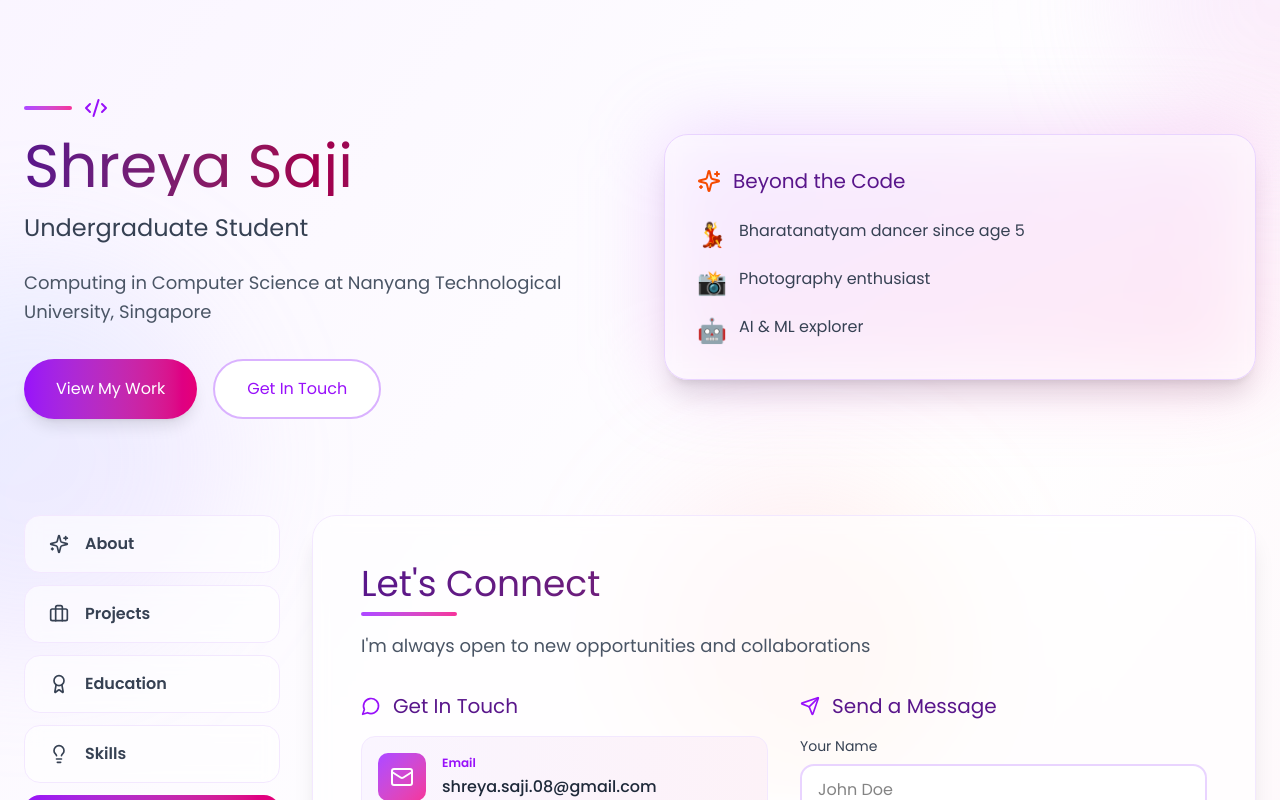
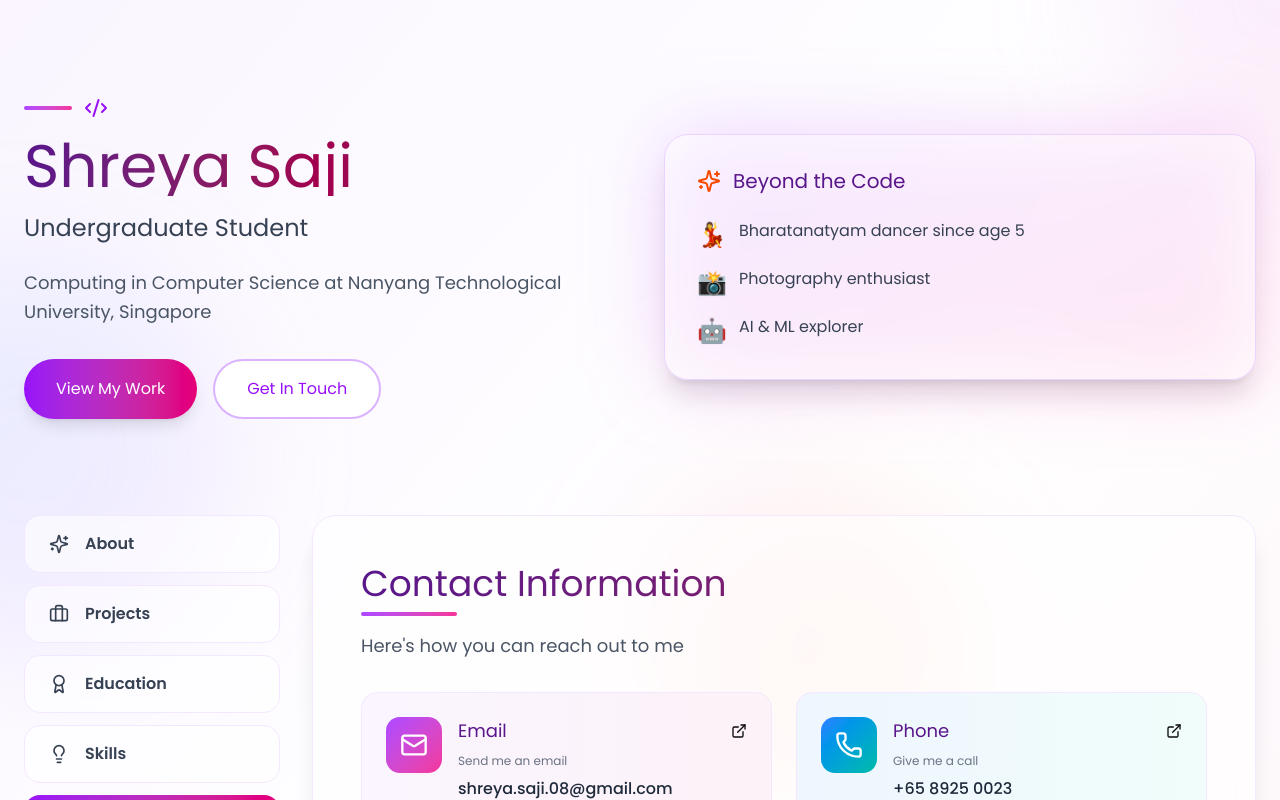
Before and after one commit to shreyasaji/MyPortfolio, a React (Vite) app: page / in a window 1280 px wide. Both pictures are taken after a click on the button "Get In Touch". Shown: the top 800 px of the page. Built offline with nearby package versions, Linux system fonts and the light colour scheme.

Commit message:
Save work before pulling remote

```diff
--- a/src/components/ContactSection.tsx
+++ b/src/components/ContactSection.tsx
@@ -1,28 +1,8 @@
 import { motion } from 'motion/react';
-import { Mail, Linkedin, Github, MapPin, Send, Phone, MessageCircle } from 'lucide-react';
-import { useState } from 'react';
+import { Mail, Linkedin, Github, MapPin, Phone, ExternalLink } from 'lucide-react';
 
 export function ContactSection() {
-  const [formData, setFormData] = useState({
-    name: '',
-    email: '',
-    message: '',
-  });
-
-  const [isSubmitting, setIsSubmitting] = useState(false);
-
-  const handleSubmit = (e: React.FormEvent) => {
-    e.preventDefault();
-    setIsSubmitting(true);
-
-    setTimeout(() => {
-      alert('Thank you for your message! I will get back to you soon.');
-      setFormData({ name: '', email: '', message: '' });
-      setIsSubmitting(false);
-    }, 1000);
-  };
-
-  const contactMethods = [
+  const contactInfo = [
     {
       icon: Mail,
       label: 'Email',
@@ -30,6 +10,7 @@ export function ContactSection() {
       link: 'mailto:shreya.saji.08@gmail.com',
       color: 'from-purple-500 to-pink-500',
       bgColor: 'from-purple-50 to-pink-50',
+      description: 'Send me an email',
     },
     {
       icon: Phone,
@@ -38,6 +19,7 @@ export function ContactSection() {
       link: 'tel:+6589250023',
       color: 'from-blue-500 to-teal-500',
       bgColor: 'from-blue-50 to-teal-50',
+      description: 'Give me a call',
     },
     {
       icon: MapPin,
@@ -46,22 +28,25 @@ export function ContactSection() {
       link: null,
       color: 'from-orange-500 to-pink-500',
       bgColor: 'from-orange-50 to-pink-50',
+      description: 'Based in Singapore',
     },
     {
       icon: Linkedin,
       label: 'LinkedIn',
-      value: 'Connect with me',
+      value: 'Connect with me on LinkedIn',
       link: 'https://www.linkedin.com/in/shreya-s-2032b8221/',
       color: 'from-blue-600 to-blue-700',
       bgColor: 'from-blue-50 to-blue-100',
+      description: 'Professional network',
     },
     {
       icon: Github,
       label: 'GitHub',
       value: 'View my repositories',
-      link: 'https://github.com/shreyasaji/personal_projects',
+      link: 'https://github.com/shreyasaji',
       color: 'from-gray-700 to-gray-900',
       bgColor: 'from-gray-50 to-gray-100',
+      description: 'Check out my code',
     },
   ];
 
@@ -74,163 +59,80 @@ export function ContactSection() {
       >
         <div className="mb-8">
           <h2 className="text-4xl mb-2 bg-gradient-to-r from-purple-900 to-pink-800 bg-clip-text text-transparent">
-            Let's Connect
+            Contact Information
           </h2>
           <div className="w-24 h-1 bg-gradient-to-r from-purple-500 to-pink-500 rounded-full mb-4" />
           <p className="text-gray-600 text-lg">
-            I'm always open to new opportunities and collaborations
+            Here's how you can reach out to me
           </p>
         </div>
 
-        <div className="grid lg:grid-cols-2 gap-8 mb-12">
-          {/* Contact Methods */}
-          <div className="space-y-4">
-            <div className="flex items-center gap-3 mb-4">
-              <MessageCircle className="w-5 h-5 text-purple-600" />
-              <h3 className="text-xl text-purple-900">Get In Touch</h3>
-            </div>
-
-            {contactMethods.map((method, index) => (
+        <div className="grid md:grid-cols-2 gap-6 mb-8">
+          {contactInfo.map((info, index) => (
             <motion.div
               key={index}
-                initial={{ opacity: 0, x: -20 }}
-                animate={{ opacity: 1, x: 0 }}
+              initial={{ opacity: 0, y: 20 }}
+              animate={{ opacity: 1, y: 0 }}
               transition={{ duration: 0.4, delay: index * 0.1 }}
               className="relative group"
             >
-                <div className={`absolute inset-0 bg-gradient-to-r ${method.color} rounded-xl blur opacity-0 group-hover:opacity-20 transition-opacity`} />
-                <div className={`relative bg-gradient-to-r ${method.bgColor} rounded-xl border border-purple-100 p-4 group-hover:border-purple-200 transition-all`}>
-                  <div className="flex items-center gap-4">
-                    <div className={`w-12 h-12 bg-gradient-to-br ${method.color} rounded-lg flex items-center justify-center flex-shrink-0`}>
-                      <method.icon className="w-6 h-6 text-white" />
+              <div className={`absolute inset-0 bg-gradient-to-r ${info.color} rounded-2xl blur opacity-0 group-hover:opacity-20 transition-opacity`} />
+              <div className={`relative bg-gradient-to-r ${info.bgColor} rounded-2xl border border-purple-100 p-6 group-hover:border-purple-200 transition-all h-full`}>
+                <div className="flex items-start gap-4">
+                  <div className={`w-14 h-14 bg-gradient-to-br ${info.color} rounded-xl flex items-center justify-center flex-shrink-0`}>
+                    <info.icon className="w-7 h-7 text-white" />
                   </div>
                   <div className="flex-1 min-w-0">
-                      <p className="text-xs text-purple-600 font-semibold mb-1">{method.label}</p>
-                      {method.link ? (
+                    <div className="flex items-center justify-between mb-2">
+                      <h3 className="text-lg text-purple-900">{info.label}</h3>
+                      {info.link && (
+                        <ExternalLink className="w-4 h-4 text-purple-400" />
+                      )}
+                    </div>
+                    <p className="text-xs text-gray-500 mb-2">{info.description}</p>
+                    {info.link ? (
                       <a
-                          href={method.link}
-                          className="text-gray-800 hover:text-purple-600 transition-colors font-medium truncate block"
+                        href={info.link}
+                        target="_blank"
+                        rel="noopener noreferrer"
+                        className="text-gray-800 hover:text-purple-600 transition-colors font-medium break-words"
                       >
-                          {method.value}
+                        {info.value}
                       </a>
                     ) : (
-                        <p className="text-gray-800 font-medium">{method.value}</p>
+                      <p className="text-gray-800 font-medium">{info.value}</p>
                     )}
                   </div>
                 </div>
               </div>
             </motion.div>
           ))}
+        </div>
 
+        {/* Additional Info */}
         <motion.div
           initial={{ opacity: 0, y: 20 }}
           animate={{ opacity: 1, y: 0 }}
           transition={{ duration: 0.5, delay: 0.6 }}
-              className="mt-8 p-6 rounded-xl bg-gradient-to-br from-purple-50 to-pink-50 border border-purple-100"
-            >
-              <h4 className="text-lg text-purple-900 mb-3">Looking for opportunities in:</h4>
-              <div className="flex flex-wrap gap-2">
-                {['Software Development', 'AI/ML Projects', 'Full-Stack Development', 'Internships'].map(
-                  (item, index) => (
-                    <span
-                      key={index}
-                      className="px-3 py-1 bg-white text-purple-700 rounded-full text-sm border border-purple-200"
-                    >
-                      {item}
-                    </span>
-                  )
-                )}
-              </div>
-            </motion.div>
-          </div>
-
-          {/* Contact Form */}
-          <motion.div
-            initial={{ opacity: 0, x: 20 }}
-            animate={{ opacity: 1, x: 0 }}
-            transition={{ duration: 0.5, delay: 0.2 }}
-          >
-            <div className="flex items-center gap-3 mb-4">
-              <Send className="w-5 h-5 text-purple-600" />
-              <h3 className="text-xl text-purple-900">Send a Message</h3>
-            </div>
-
-            <form onSubmit={handleSubmit} className="space-y-4">
-              <div>
-                <label htmlFor="name" className="block text-gray-700 mb-2 text-sm">
-                  Your Name
-                </label>
-                <input
-                  type="text"
-                  id="name"
-                  required
-                  value={formData.name}
-                  onChange={(e) => setFormData({ ...formData, name: e.target.value })}
-                  className="w-full px-4 py-3 rounded-xl border-2 border-purple-200 focus:outline-none focus:border-purple-400 bg-white transition-colors"
-                  placeholder="John Doe"
-                />
-              </div>
-
-              <div>
-                <label htmlFor="email" className="block text-gray-700 mb-2 text-sm">
-                  Your Email
-                </label>
-                <input
-                  type="email"
-                  id="email"
-                  required
-                  value={formData.email}
-                  onChange={(e) => setFormData({ ...formData, email: e.target.value })}
-                  className="w-full px-4 py-3 rounded-xl border-2 border-purple-200 focus:outline-none focus:border-purple-400 bg-white transition-colors"
-                  placeholder="john@example.com"
-                />
-              </div>
-
-              <div>
-                <label htmlFor="message" className="block text-gray-700 mb-2 text-sm">
-                  Message
-                </label>
-                <textarea
-                  id="message"
-                  required
-                  value={formData.message}
-                  onChange={(e) => setFormData({ ...formData, message: e.target.value })}
-                  rows={6}
-                  className="w-full px-4 py-3 rounded-xl border-2 border-purple-200 focus:outline-none focus:border-purple-400 bg-white resize-none transition-colors"
-                  placeholder="Tell me about your project or opportunity..."
-                />
-              </div>
-
-              <motion.button
-                type="submit"
-                disabled={isSubmitting}
-                whileHover={{ scale: 1.02 }}
-                whileTap={{ scale: 0.98 }}
-                className="w-full px-6 py-4 bg-gradient-to-r from-purple-600 to-pink-600 text-white rounded-xl flex items-center justify-center gap-3 hover:shadow-lg transition-shadow disabled:opacity-50 disabled:cursor-not-allowed"
-              >
-                <Send className="w-5 h-5" />
-                <span className="font-semibold">
-                  {isSubmitting ? 'Sending...' : 'Send Message'}
-                </span>
-              </motion.button>
-            </form>
-          </motion.div>
-        </div>
-
-        {/* Call to Action */}
-        <motion.div
-          initial={{ opacity: 0, y: 20 }}
-          animate={{ opacity: 1, y: 0 }}
-          transition={{ duration: 0.5, delay: 0.8 }}
           className="relative group overflow-hidden rounded-2xl"
         >
           <div className="absolute inset-0 bg-gradient-to-r from-purple-600 via-pink-600 to-orange-500" />
           <div className="relative p-8 text-center text-white">
-            <h3 className="text-2xl mb-3">Ready to collaborate?</h3>
-            <p className="text-purple-100 max-w-2xl mx-auto">
-              Whether you have a project in mind, want to discuss opportunities, or just want to connect,
-              I'd love to hear from you!
+            <h3 className="text-2xl mb-3">Open to Opportunities</h3>
+            <p className="text-purple-100 max-w-2xl mx-auto mb-4">
+              I'm currently looking for opportunities in software development, AI/ML projects,
+              and full-stack development roles. Feel free to reach out through any of the channels above!
             </p>
+            <div className="flex flex-wrap justify-center gap-3">
+              {['Software Development', 'AI/ML', 'Full-Stack', 'Internships'].map((item, index) => (
+                <span
+                  key={index}
+                  className="px-4 py-2 bg-white/20 backdrop-blur-sm rounded-full text-sm border border-white/30"
+                >
+                  {item}
+                </span>
+              ))}
+            </div>
           </div>
         </motion.div>
       </motion.div>
--- a/src/components/SkillsSection.tsx
+++ b/src/components/SkillsSection.tsx
@@ -20,9 +20,9 @@ export function SkillsSection() {
       color: 'pink',
       skills: [
         { name: 'React', level: 85 },
-        { name: 'HTML/CSS', level: 90 },
-        { name: 'Tailwind CSS', level: 85 },
-        { name: 'Vite', level: 80 },
+        { name: 'HTML/CSS', level: 80 },
+        { name: 'Tailwind CSS', level: 80 },
+        { name: 'Vite', level: 85 },
       ],
     },
     {
```
Also changed, not shown: src/components/CertificationsSection.tsx (+6 -3 lines), src/components/ProjectsSection.tsx (+0 -14 lines). Lines whose indentation alone changed are shown as unchanged.
